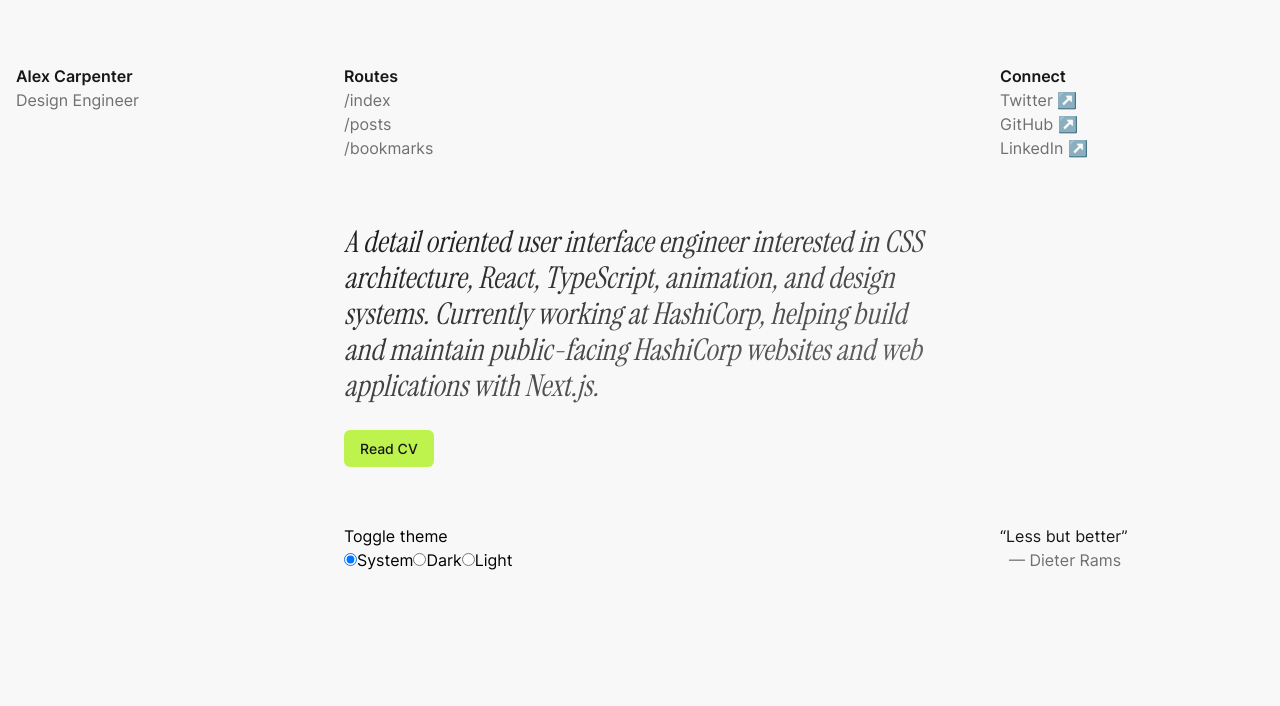
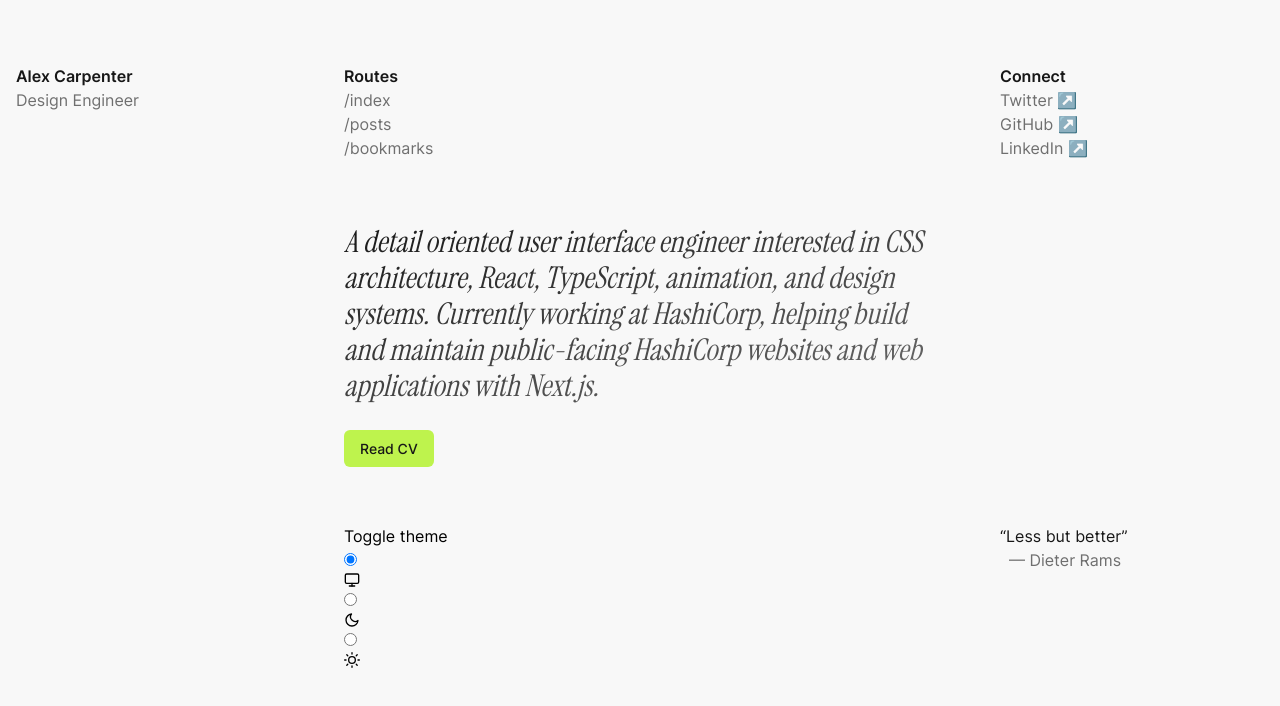
Before and after one commit to alexcarpenter/alexcarpenter-next-tailwind, a Next.js app: page / in a window 1280 px wide. Shown: the top 706 px of the page. Built offline with nearby package versions, Linux system fonts and the light colour scheme.

Commit message:
add icons

```diff
--- a/app/page.tsx
+++ b/app/page.tsx
@@ -5,7 +5,7 @@ export default function Home() {
     <>
       <header className="mt-16 grid gap-16 md:grid-cols-4">
         <div className="md:col-span-2 md:col-start-2">
-          <p className="bg-gradient-to-br from-text-gradient-start to-text-gradient-end bg-clip-text font-serif text-2xl italic text-transparent md:text-3xl">
+          <p className="max-w-prose bg-gradient-to-br from-text-gradient-start to-text-gradient-end bg-clip-text font-serif text-2xl italic text-transparent md:text-3xl">
             A detail oriented user interface engineer interested in CSS
             architecture, React, TypeScript, animation, and design systems.
             Currently working at HashiCorp, helping build and maintain
--- a/app/theme-switch.tsx
+++ b/app/theme-switch.tsx
@@ -30,7 +30,8 @@ export function ThemeSwitch() {
           defaultChecked={theme === "system"}
           onChange={handleChange}
         />
-        <span>System</span>
+        <span className="sr-only">System</span>
+        <SystemIcon />
       </label>
       <label>
         <input
@@ -40,7 +41,8 @@ export function ThemeSwitch() {
           defaultChecked={theme === "dark"}
           onChange={handleChange}
         />
-        <span>Dark</span>
+        <span className="sr-only">Dark</span>
+        <DarkIcon />
       </label>
       <label>
         <input
@@ -50,8 +52,76 @@ export function ThemeSwitch() {
           defaultChecked={theme === "light"}
           onChange={handleChange}
         />
-        <span>Light</span>
+        <span className="sr-only">Light</span>
+        <LightIcon />
       </label>
     </fieldset>
   );
 }
+
+function SystemIcon() {
+  return (
+    <svg
+      xmlns="http://www.w3.org/2000/svg"
+      width="16"
+      height="16"
+      viewBox="0 0 24 24"
+      fill="none"
+      stroke="currentColor"
+      stroke-width="2"
+      stroke-linecap="round"
+      stroke-linejoin="round"
+      class="feather feather-monitor"
+    >
+      <rect x="2" y="3" width="20" height="14" rx="2" ry="2" />
+      <line x1="8" y1="21" x2="16" y2="21" />
+      <line x1="12" y1="17" x2="12" y2="21" />
+    </svg>
+  );
+}
+
+function LightIcon() {
+  return (
+    <svg
+      xmlns="http://www.w3.org/2000/svg"
+      width="16"
+      height="16"
+      viewBox="0 0 24 24"
+      fill="none"
+      stroke="currentColor"
+      stroke-width="2"
+      stroke-linecap="round"
+      stroke-linejoin="round"
+      class="feather feather-sun"
+    >
+      <circle cx="12" cy="12" r="5" />
+      <line x1="12" y1="1" x2="12" y2="3" />
+      <line x1="12" y1="21" x2="12" y2="23" />
+      <line x1="4.22" y1="4.22" x2="5.64" y2="5.64" />
+      <line x1="18.36" y1="18.36" x2="19.78" y2="19.78" />
+      <line x1="1" y1="12" x2="3" y2="12" />
+      <line x1="21" y1="12" x2="23" y2="12" />
+      <line x1="4.22" y1="19.78" x2="5.64" y2="18.36" />
+      <line x1="18.36" y1="5.64" x2="19.78" y2="4.22" />
+    </svg>
+  );
+}
+
+function DarkIcon() {
+  return (
+    <svg
+      xmlns="http://www.w3.org/2000/svg"
+      width="16"
+      height="16"
+      viewBox="0 0 24 24"
+      fill="none"
+      stroke="currentColor"
+      stroke-width="2"
+      stroke-linecap="round"
+      stroke-linejoin="round"
+      class="feather feather-moon"
+    >
+      <path d="M21 12.79A9 9 0 1 1 11.21 3 7 7 0 0 0 21 12.79z" />
+    </svg>
+  );
+}
--- a/tsconfig.json
+++ b/tsconfig.json
@@ -19,6 +19,7 @@
         "name": "next"
       }
     ],
+    "baseUrl": ".",
     "paths": {
       "@/*": ["./*"],
       "contentlayer/generated": ["./.contentlayer/generated"]
```
